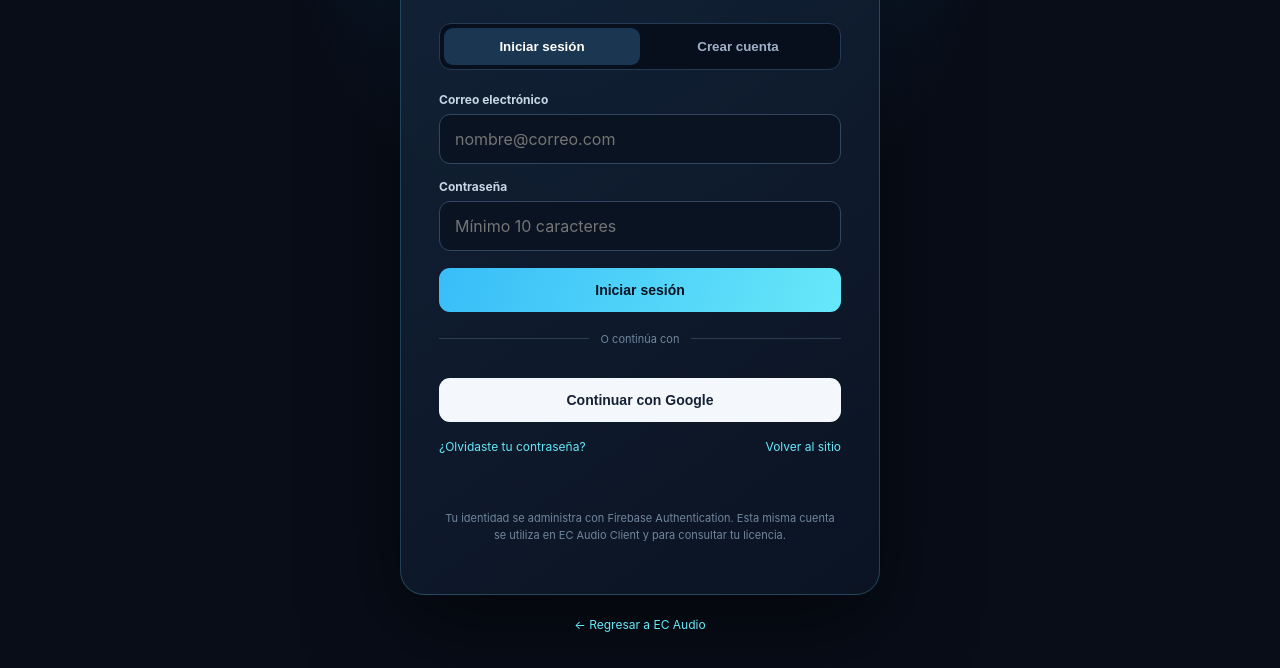
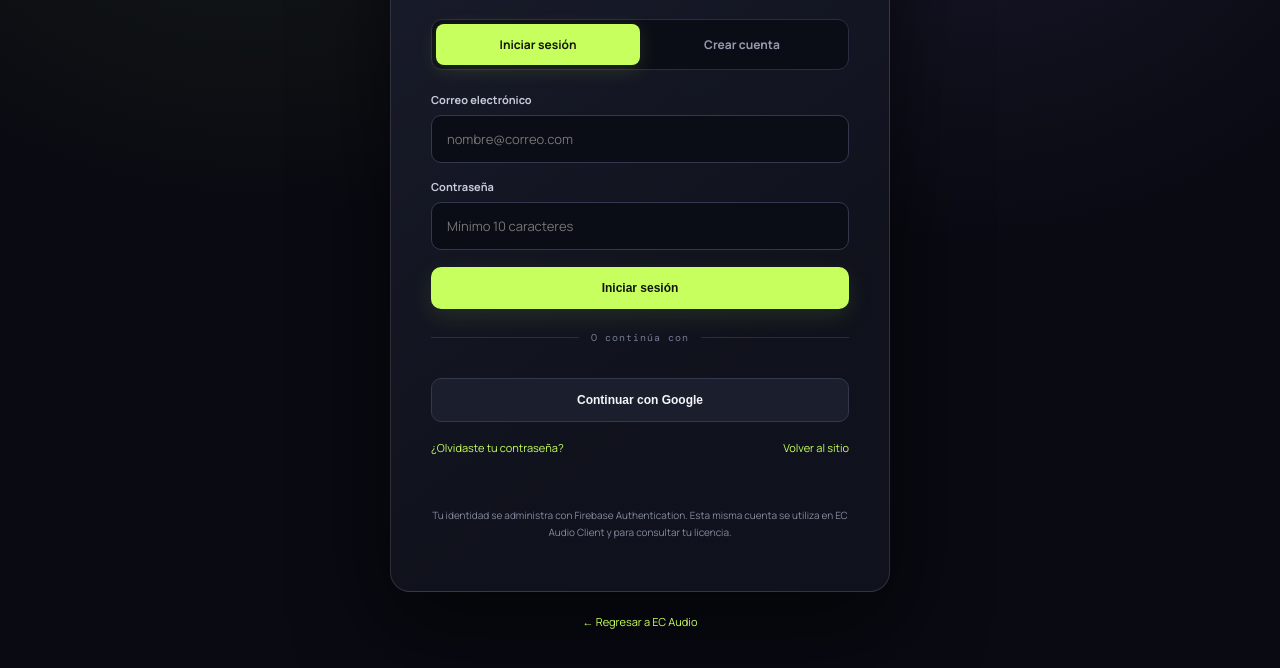
Before and after one commit to LocutorCM/EC-Audio-Hub, a plain HTML site: page docs/account.html in a window 1280 px wide. Shown: the part 252-920 px from the top of the page. Drawn offline with nearby package versions, Linux system fonts and the light colour scheme; no server answers.

Commit message:
Unify EC Audio account page visual identity

```diff
--- a/docs/account.html
+++ b/docs/account.html
@@ -4,15 +4,17 @@
 <meta charset="utf-8"><meta name="viewport" content="width=device-width,initial-scale=1"><meta name="theme-color" content="#080d18">
 <meta name="description" content="Accede a tu cuenta EC Audio."><title>Mi cuenta — EC Audio</title>
 <style>
-:root{color-scheme:dark;--bg:#080d18;--panel:#101a2b;--line:#263a54;--cyan:#67e8f9;--blue:#38bdf8;--muted:#9aabc2;--white:#f4f8ff}
-*{box-sizing:border-box}body{margin:0;min-height:100vh;background:radial-gradient(ellipse at 50% 0%,#123b60 0,transparent 42%),var(--bg);color:var(--white);font-family:Inter,system-ui,-apple-system,"Segoe UI",sans-serif;display:grid;place-items:center;padding:24px}
-a{color:var(--cyan);text-decoration:none}.shell{width:min(100%,480px)}.brand{display:flex;align-items:center;justify-content:center;gap:12px;margin-bottom:28px;font-weight:850;letter-spacing:.16em}.mark{width:42px;height:42px;border:1px solid #49c7ff80;border-radius:13px;display:grid;place-items:center;color:var(--cyan);box-shadow:0 0 28px #38bdf822}
-.panel{padding:clamp(24px,6vw,38px);border:1px solid #6ddcff38;border-radius:24px;background:linear-gradient(145deg,#14243aee,#0b1423f5);box-shadow:0 30px 90px #0008}
-.eyebrow{text-align:center;color:var(--cyan);font-size:10px;font-weight:800;letter-spacing:.22em;text-transform:uppercase}h1{text-align:center;font-size:32px;letter-spacing:-.05em;margin:12px 0 8px}.sub{text-align:center;color:var(--muted);font-size:14px;line-height:1.6;margin:0 0 26px}
-.tabs{display:grid;grid-template-columns:1fr 1fr;padding:4px;border:1px solid var(--line);background:#080f1c;border-radius:12px;margin-bottom:22px}.tab{border:0;border-radius:9px;padding:11px;background:transparent;color:#9fb1c8;font-weight:700;cursor:pointer}.tab.active{background:#1b3650;color:white}
-label{display:block;color:#c7d5e6;font-size:12px;font-weight:700;margin:15px 0 7px}input{width:100%;padding:14px 15px;border-radius:11px;border:1px solid #314760;background:#091321;color:white;font:inherit;outline:none}input:focus{border-color:var(--cyan);box-shadow:0 0 0 3px #67e8f91c}
-.btn{width:100%;padding:14px;border:0;border-radius:11px;font-weight:800;font-size:14px;cursor:pointer;margin-top:17px}.btn:disabled,.tab:disabled{opacity:.6;cursor:wait}.primary{background:linear-gradient(110deg,#38bdf8,#67e8f9);color:#06111f}.google{background:#f4f7fb;color:#152235;margin-top:12px}.divider{display:flex;align-items:center;gap:12px;color:#71869f;font-size:11px;margin:20px 0}.divider:before,.divider:after{content:"";height:1px;background:#2b3d54;flex:1}
-.note{min-height:20px;margin:14px 0 0;color:#9eb3ca;font-size:12px;line-height:1.5;text-align:center}.note.error{color:#fda4af}.note.ok{color:#86efac}.links{display:flex;justify-content:space-between;gap:12px;font-size:12px;margin-top:17px}.back{text-align:center;margin-top:22px;color:#8da2bb;font-size:12px}.hidden{display:none!important}.account{text-align:center}.avatar{width:58px;height:58px;border-radius:50%;margin:0 auto 15px;background:#12334d;border:1px solid #67e8f966;display:grid;place-items:center;color:var(--cyan);font-size:22px;font-weight:800}.account p{color:var(--muted);font-size:14px;overflow-wrap:anywhere}.small{font-size:11px;color:#71869f;line-height:1.6;margin-top:22px;text-align:center}.status{margin:22px 0 0;padding:18px;border:1px solid #314760;border-radius:16px;background:#091321;text-align:center}.billing-actions{display:grid;gap:9px;margin-top:14px}.billing-actions .btn{margin-top:0}.billing-note{font-size:11px;color:#91a8c2;line-height:1.5}.devices{margin-top:18px;text-align:left}.device-item{display:flex;justify-content:space-between;align-items:center;gap:10px;padding:9px 0;border-top:1px solid #263a54;font-size:12px}.device-item button{background:transparent;color:#67e8f9;border:1px solid #31546b;border-radius:8px;padding:6px 9px;cursor:pointer}
+@import url('https://fonts.googleapis.com/css2?family=DM+Mono:wght@400;500&family=Manrope:wght@400;500;600;700;800&display=swap');
+:root{color-scheme:dark;--bg:#090a12;--surface:#11131e;--surface2:#171a28;--line:#292d40;--lime:#c7ff5e;--violet:#a58bff;--muted:#969caf;--text:#f5f6fb}
+*{box-sizing:border-box}body{margin:0;min-height:100vh;background:radial-gradient(ellipse at 75% 0%,#a58bff20,transparent 38%),radial-gradient(ellipse at 20% 5%,#c7ff5e12,transparent 35%),var(--bg);color:var(--text);font-family:Manrope,system-ui,sans-serif;display:grid;place-items:center;padding:28px}
+a{color:var(--lime);text-decoration:none}a:hover{color:#e1ffac}.shell{width:min(100%,500px)}.brand{display:flex;align-items:center;justify-content:center;gap:12px;margin-bottom:26px;font-size:14px;font-weight:800;letter-spacing:.19em;color:var(--text)}.mark{width:42px;height:42px;border-radius:13px;display:grid;place-items:center;color:#11150a;background:var(--lime);font-weight:900;box-shadow:0 0 28px #c7ff5e30}
+.panel{padding:clamp(24px,6vw,40px);border:1px solid #ffffff20;border-radius:20px;background:linear-gradient(145deg,#1b1e2ef2,#10121df5 70%);box-shadow:0 32px 90px #0009,inset 0 1px #ffffff12}
+.eyebrow{text-align:center;color:var(--lime);font:10px "DM Mono",monospace;letter-spacing:.2em;text-transform:uppercase}h1{text-align:center;font-size:clamp(28px,6vw,36px);letter-spacing:-.065em;margin:13px 0 9px}.sub{text-align:center;color:#a9aec0;font-size:13px;line-height:1.8;margin:0 0 27px}
+.tabs{display:grid;grid-template-columns:1fr 1fr;padding:4px;border:1px solid var(--line);background:#0b0d16;border-radius:11px;margin-bottom:22px}.tab{border:0;border-radius:8px;padding:12px;background:transparent;color:#969caf;font:700 12px Manrope,sans-serif;cursor:pointer}.tab.active{background:#c7ff5e;color:#11150a;box-shadow:0 5px 20px #c7ff5e20}
+label{display:block;color:#c8ccda;font-size:11px;font-weight:700;margin:16px 0 8px}input{width:100%;padding:14px 15px;border-radius:10px;border:1px solid #34384e;background:#0b0d16;color:white;font:13px Manrope,sans-serif;outline:none;transition:.2s}input:focus{border-color:var(--lime);box-shadow:0 0 0 3px #c7ff5e18}
+.btn{width:100%;padding:14px;border:0;border-radius:10px;font-weight:800;font-size:12px;cursor:pointer;margin-top:17px;transition:.2s}.btn:disabled,.tab:disabled{opacity:.55;cursor:wait}.primary{background:var(--lime);color:#11150a;box-shadow:0 8px 25px #c7ff5e1b}.primary:hover{transform:translateY(-2px);box-shadow:0 10px 30px #c7ff5e35}.google{background:#1b1e2c;color:#f5f6fb;border:1px solid #34384e;margin-top:12px}.google:hover{border-color:#c7ff5e77;background:#202437}.divider{display:flex;align-items:center;gap:12px;color:#747b91;font:10px "DM Mono",monospace;letter-spacing:.1em;margin:22px 0}.divider:before,.divider:after{content:"";height:1px;background:#292d40;flex:1}
+.note{min-height:20px;margin:14px 0 0;color:#a9aec0;font-size:11px;line-height:1.6;text-align:center}.note.error{color:#ff9ba8}.note.ok{color:#c7ff5e}.links{display:flex;justify-content:space-between;gap:12px;font-size:11px;margin-top:18px}.back{text-align:center;margin-top:22px;color:#858ba0;font-size:11px}.hidden{display:none!important}.account{text-align:center}.avatar{width:58px;height:58px;border-radius:17px;margin:0 auto 15px;background:#c7ff5e16;border:1px solid #c7ff5e66;display:grid;place-items:center;color:var(--lime);font-size:22px;font-weight:800}.account p{color:var(--muted);font-size:13px;overflow-wrap:anywhere}.small{font-size:10px!important;color:#858ba0!important;line-height:1.7;margin-top:18px;text-align:center}.status{margin:22px 0 0;padding:18px;border:1px solid #34384e;border-radius:14px;background:#0c0e18;text-align:center}.status .eyebrow{text-align:center}.devices{margin-top:18px;text-align:left}.device-item{display:flex;justify-content:space-between;align-items:center;gap:10px;padding:10px 0;border-top:1px solid #292d40;font-size:11px}.device-item button{background:transparent;color:var(--lime);border:1px solid #515d37;border-radius:8px;padding:7px 10px;cursor:pointer}
+@media(max-width:520px){body{padding:18px}.panel{padding:24px 19px}.links{flex-wrap:wrap}}
 </style></head>
 <body><main class="shell">
 <a class="brand" href="./"><span class="mark">EC</span><span>EC AUDIO</span></a>
```
